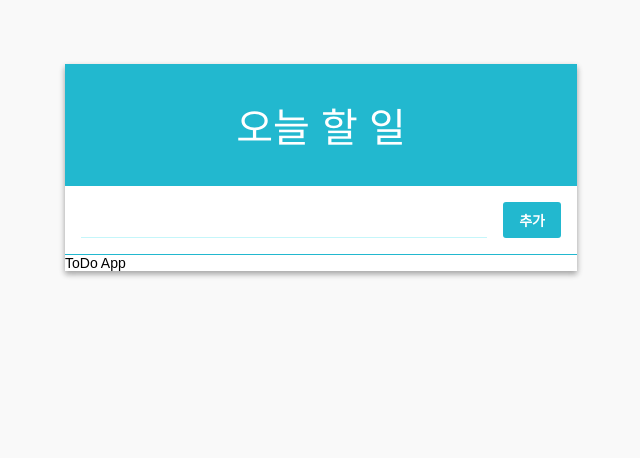
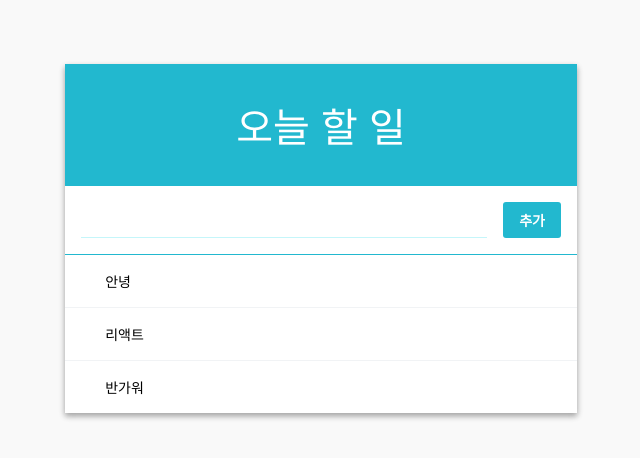
Before and after one commit to Lukuok/LearningReact, a React app: page / in a window 1280 px wide. Shown: the top 458 px of the page, without its empty margins (319-959 px from the left). Built offline with nearby package versions, Linux system fonts and the light colour scheme.

Commit message:
TodoList update

```diff
--- a/src/TodoApp.js
+++ b/src/TodoApp.js
@@ -1,12 +1,13 @@
 import React, { Component } from 'react';
 import TodoListTemplate from './TodoComponents/TodoListTemplate';
 import Form from './TodoComponents/Form';
+import TodoItemList from './TodoComponents/TodoItemList'
 
 class TodoApp extends Component {
     render() {
         return (
             <TodoListTemplate form={<Form/>}>
-                ToDo App
+                <TodoItemList/>
             </TodoListTemplate>
         );
     }
--- /dev/null
+++ b/src/TodoComponents/TodoItem.css
@@ -0,0 +1,48 @@
+.todo-item {
+    padding: 1rem;
+    display: flex;
+    align-items: center; /* 세로 가운데 정렬 */
+    cursor: pointer;
+    transition: all 0.15s;
+    user-select: none;
+  }
+
+  .todo-item:hover {
+    background: #e3fafc;
+  }
+
+  /* todo-item 에 마우스가 있을때만 .remove 보이기 */
+  .todo-item:hover .remove {
+    opacity: 1;
+  }
+
+  /* todo-item 사이에 윗 테두리 */
+  .todo-item + .todo-item {
+    border-top: 1px solid #f1f3f5;
+  }
+
+
+  .remove {
+    margin-right: 1rem;
+    color: #e64980;
+    font-weight: 600;
+    opacity: 0;
+  }
+
+  .todo-text {
+    flex: 1; /* 체크, 엑스를 제외한 공간 다 채우기 */
+    word-break: break-all;
+  }
+
+  .checked {
+    text-decoration: line-through;
+    color: #adb5bd;
+  }
+
+  .check-mark {
+    font-size: 1.5rem;
+    line-height: 1rem;
+    margin-left: 1rem;
+    color: #3bc9db;
+    font-weight: 800;
+  }
--- /dev/null
+++ b/src/TodoComponents/TodoItem.js
@@ -0,0 +1,36 @@
+import React, { Component } from 'react';
+import './TodoItem.css';
+
+class TodoItem extends Component {
+    /*
+        이 컴포넌트는 총 5가지의 props 를 전달받게 됩니다.
+
+        text: todo 내용
+        checked: 체크박스 상태
+        id: todo 의 고유 아이디
+        onToggle: 체크박스를 키고 끄는 함수
+        onRemove: 아이템을 삭제시키는 함수
+     */
+    render() {
+        const { text, checked, id, onToggle, onRemove } = this.props;
+
+        return (
+            <div className="todo-item" onClick={()=>onToggle(id)}>
+                <div className="remove" onClick={(e) => {
+                        e.stopPropagation();
+                        onRemove(id);
+                        }
+                    }>&times;
+                </div>
+                <div className={`todo-text ${checked && 'checked'}`}>
+                <div>{text}</div>
+                </div>
+                {
+                    checked && (<div className="check-mark">✓</div>)
+                }
+            </div>
+        );
+    }
+}
+
+export default TodoItem;
--- /dev/null
+++ b/src/TodoComponents/TodoItemList.js
@@ -0,0 +1,28 @@
+import React, { Component } from 'react';
+import TodoItem from './TodoItem';
+
+class TodoItemList extends Component {
+    render() {
+
+        /*
+
+        지금은 이렇게 비어있는 컴포넌트를 만들었습니다. 이 컴포넌트는 3가지의 props 를 받게됩니다.
+
+        todos: todo 객체들이 들어있는 배열
+        onToggle: 체크박스를 키고 끄는 함수
+        onRemove: 아이템을 삭제시키는 함수
+
+        */
+        const { todos, oToggle, onRemove } = this.props;
+
+        return (
+            <div>
+                <TodoItem text="안녕"/>
+                <TodoItem text="리액트"/>
+                <TodoItem text="반가워"/>
+            </div>
+        );
+    }
+}
+
+export default TodoItemList;
```
